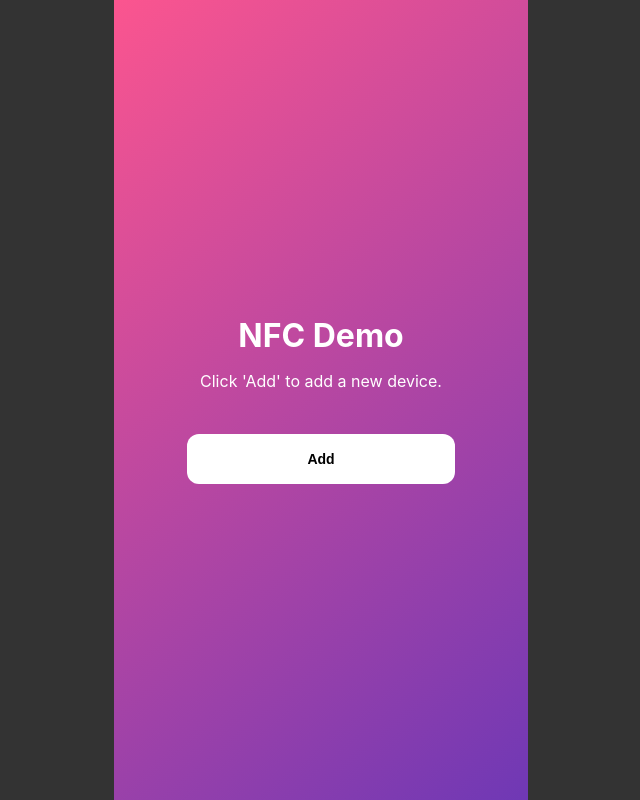
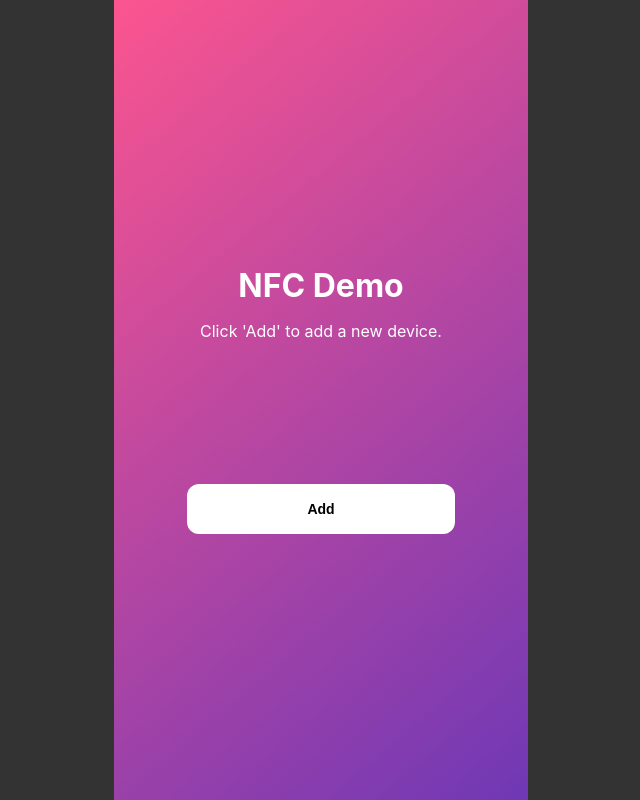
Before and after one commit to timothyac/react-add-device, a React (Create React App) app: page / in a window 1280 px wide. Shown: the whole page, without its empty margins (319-959 px from the left). Built offline with nearby package versions, Linux system fonts and the light colour scheme.

Commit message:
paragraph styles

```diff
--- a/src/index.scss
+++ b/src/index.scss
@@ -60,7 +60,7 @@ h1 {
   justify-content: center;
   align-items: center;
   border-radius: 2rem;
-  height: 200px;
+  height: 300px;
   width: 300px;
   padding: 1rem;
   color: #fff;
@@ -71,6 +71,7 @@ h1 {
 
   p {
     margin-top: 1rem;
+    line-height: 1.3rem;
   }
 
   .button {
```
